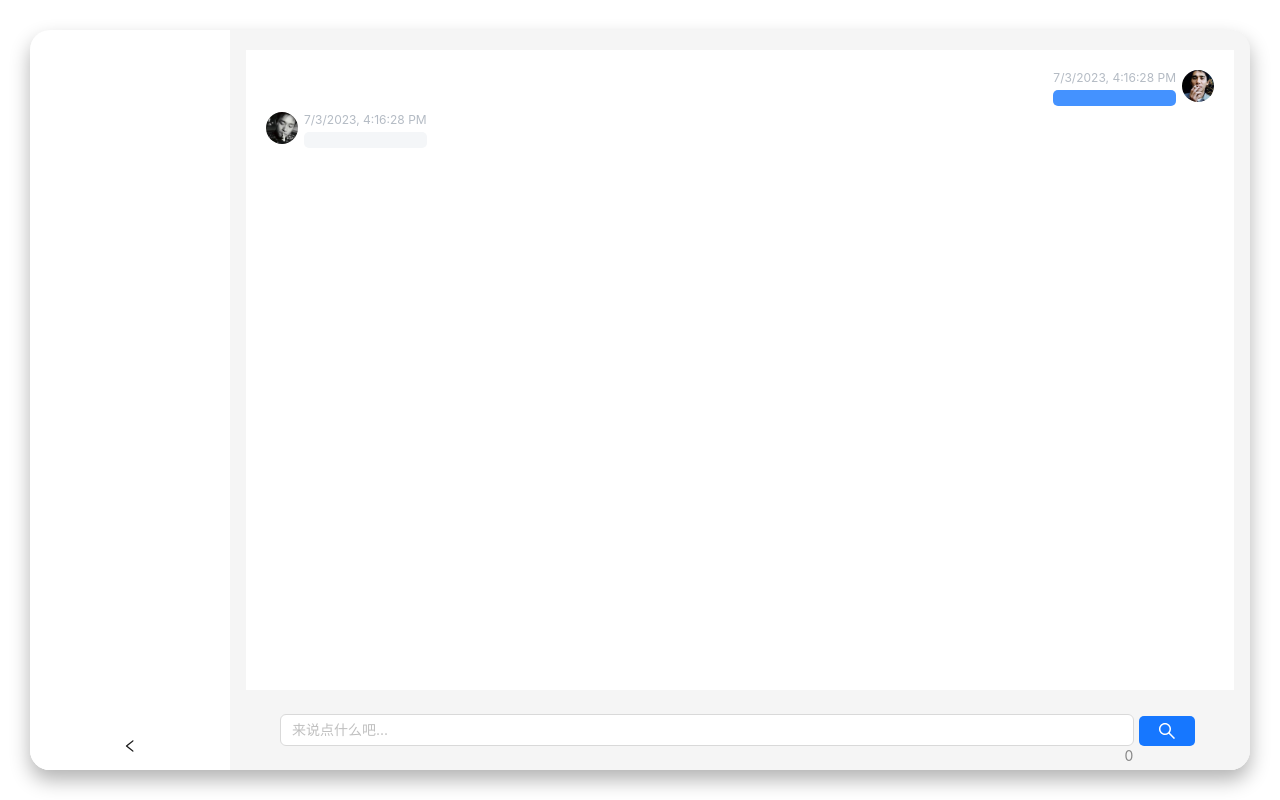
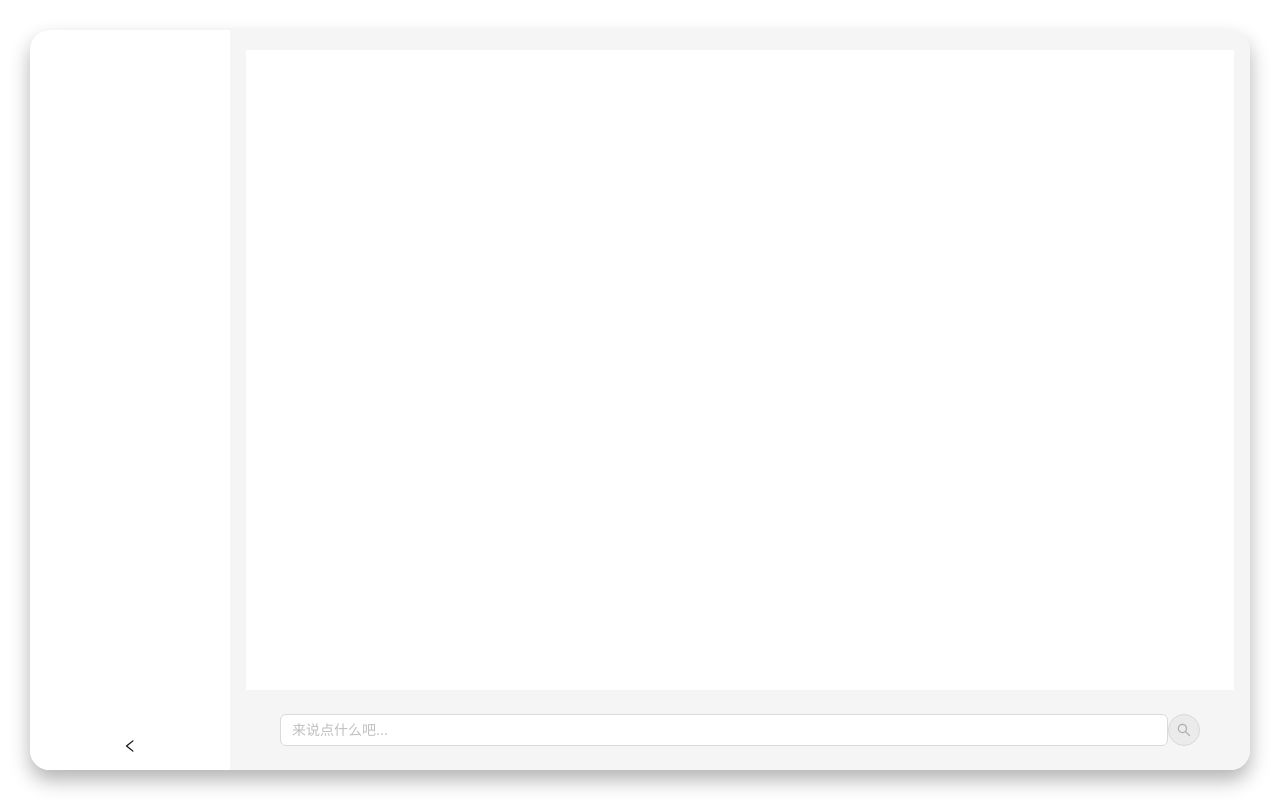
Before and after one commit to tmKnight01/react-gpt-web, a React (Vite) app: page / in a window 1280 px wide. Built offline with nearby package versions, Linux system fonts and the light colour scheme.

Commit message:
feat: 接入api&实现流式响应

```diff
--- a/package.json
+++ b/package.json
@@ -4,7 +4,7 @@
   "version": "0.0.0",
   "type": "module",
   "scripts": {
-    "dev": "vite",
+    "dev": "vite --mode develoment",
     "build": "tsc && vite build",
     "lint": "eslint src --ext ts,tsx --report-unused-disable-directives --max-warnings 0",
     "preview": "vite preview"
--- a/src/service/api.ts
+++ b/src/service/api.ts
@@ -1 +1,20 @@
 import http from "./index";
+import type { GenericAbortSignal, AxiosProgressEvent } from "axios";
+
+// 获取请求接口
+export function getChatApi<T>(params: {
+  prompt: string;
+  signal?: GenericAbortSignal;
+  onDownloadProgress?: (progressEvent: AxiosProgressEvent) => void;
+}) {
+  const data = {
+    prompt: params.prompt,
+  };
+  return http<T>({
+    url: "/chat-process",
+    method: "post",
+    data,
+    onDownloadProgress: params.onDownloadProgress,
+    signal: params.signal,
+  });
+}
--- a/src/service/index.ts
+++ b/src/service/index.ts
@@ -1,5 +1,3 @@
-
-
 import axios, {
   AxiosResponse,
   RawAxiosRequestHeaders,
@@ -9,7 +7,7 @@ import axios, {
 } from "axios";
 import { message } from "antd";
 const intance = axios.create({
-  baseURL: import.meta.env.VITE_GLOB_API_URL,
+  baseURL: import.meta.env.VITE_APP_API_BASE_URL,
 });
 
 intance.interceptors.request.use(
@@ -41,8 +39,8 @@ export interface HttpOption {
   /*  该过滤器不需要区分data与params，直接将数据写入*/
   data?: any;
   headers?: RawAxiosRequestHeaders;
-  beforeRequest: () => void;
-  afterRequest: () => void; // 当请求数据失败时调用
+  beforeRequest?: () => void;
+  afterRequest?: () => void; // 当请求数据失败时调用
   onDownloadProgress?: (progressEvent: AxiosProgressEvent) => void;
   config?: AxiosRequestConfig;
   signal?: GenericAbortSignal;
@@ -54,19 +52,6 @@ export interface Response<T = any> {
   message: string | null; // fail response message
 }
 
-const successHandler = (res: AxiosResponse<Response>) => {
-  if (res.data.status === "Success") {
-    // 与服务端约定好
-    return res.data;
-  }
-  // 还有一个鉴权问题,后期处理
-  Promise.reject(res.data);
-};
-const failHandler = (err: Response<Error>) => {
-  message.error(err.message || "Error");
-  throw new Error(err.message || "Error");
-};
-
 function http<T = any>({
   url,
   data,
@@ -75,8 +60,24 @@ function http<T = any>({
   onDownloadProgress,
   signal,
   beforeRequest,
-//   afterRequest,
-}: HttpOption) {
+}: //   afterRequest,
+HttpOption) {
+  const successHandler = (res: AxiosResponse<Response<T>>) => {
+    console.log("res.data", res.data);
+    if (res.data.status === "Success" || typeof res.data === "string") {
+      //兼容下返回数据的情况
+
+      console.log("res", res);
+      // 与服务端约定好
+      return res.data.data;
+    }
+    // 还有一个鉴权问题,后期处理
+    Promise.reject(res.data);
+  };
+  const failHandler = (err: Response<Error>) => {
+    message.error(err.message || "Error");
+    throw new Error(err.message || "Error");
+  };
   method = method || "get";
   const params = Object.assign(
     typeof data === "function" ? data() : data ?? {},
@@ -84,9 +85,12 @@ function http<T = any>({
   );
   // 在请求之前要做的操作
   beforeRequest?.();
-  method === "get"
+  // debugger
+  return method === "get"
     ? intance.get(url, { params, signal }).then(successHandler, failHandler)
-    : intance.post(url, { data, headers,onDownloadProgress}).then(successHandler, failHandler);
+    : intance
+        .post(url, { data, headers, onDownloadProgress })
+        .then(successHandler, failHandler);
 }
 
 export default http;
--- a/src/typing/env.d.ts
+++ b/src/typing/env.d.ts
@@ -1,7 +1,11 @@
 /// <reference types="vite/client" />
 
-interface ImportMeteEnv {
+interface ImportMetaEnv {
   readonly VITE_GLOB_API_URL: string;
   readonly VITE_GLOB_API_TIMEOUT: string;
   readonly VITE_APP_API_BASE_URL: string;
 }
+
+interface ImportMeta {
+  readonly env: ImportMeta;
+}
--- a/src/view/layout/index.scss
+++ b/src/view/layout/index.scss
@@ -11,7 +11,6 @@
 
         &>.message-content {
             padding: 20px;
-
             margin-top: 20px;
 
         }
--- a/src/view/layout/index.tsx
+++ b/src/view/layout/index.tsx
@@ -1,13 +1,74 @@
-import React from "react";
-
-import { Layout, theme } from "antd";
+import { useMemo, useRef, useState } from "react";
+import { Layout, theme, Input, Button } from "antd";
 import Slider from "@/components/Slider";
-import ChatFooter from "@/components/Footer";
+import { SearchOutlined } from "@ant-design/icons";
 import Message from "@/components/Message";
-const { Content } = Layout;
+import { getChatApi } from "@/service/api";
+const { Content, Footer } = Layout;
+const { TextArea } = Input;
 import "./index.scss";
 
 function ChatLayout(): JSX.Element {
+  const [inputValue, setInputValue] = useState<string | undefined>(undefined);
+  const [chatList, setChatList] = useState<Chat.Chat[] | []>([]);
+  const loadingRef = useRef<boolean>(false);
+  const addChat = async (item: Chat.Chat) => {};
+
+  const disabled = useMemo(() => {
+    if (inputValue && !loadingRef.current) return false;
+    return true;
+  }, [inputValue]);
+
+  const updateChat = (idx: number, chatItem: Chat.Chat) => {
+    setChatList((chatList) =>
+      chatList.map((item, index) => {
+        if (index === idx) return { ...chatItem };
+        return item;
+      })
+    );
+  };
+
+  const onSubmit = async () => {
+    console.log("hellp");
+    console.log("InputValue", inputValue);
+    if (!inputValue || inputValue.trim() === "") return;
+    if (loadingRef.current) return;
+    setChatList((value) => [
+      ...value,
+      {
+        content: inputValue,
+        inversion: false,
+        dateTime: new Date().toLocaleString(),
+      },
+      {
+        content: "",
+        inversion: true,
+        dateTime: new Date().toLocaleString(),
+      },
+    ]);
+    loadingRef.current = true;
+    let tempVlaue = inputValue;
+    setInputValue(undefined);
+    const data = await getChatApi<Chat.ConversationResponse>({
+      prompt: tempVlaue,
+      onDownloadProgress(progressEvent) {
+
+        console.log("event", progressEvent);
+      },
+    });
+
+    loadingRef.current = false;
+    setChatList((value) => [
+      ...value,
+      {
+        content: data?.text as string,
+        inversion: true,
+        dateTime: new Date().toLocaleString(),
+      },
+    ]);
+    console.log("data", data);
+  };
+
   const {
     token: { colorBgContainer },
   } = theme.useToken();
@@ -25,11 +86,39 @@ function ChatLayout(): JSX.Element {
                 overflowY: "auto",
               }}
             >
-              <Message inversion={false} />
-              <Message inversion={true} />
+              {chatList.map((item, i) => (
+                <Message
+                  key={i}
+                  inversion={item.inversion}
+                  content={item.content}
+                />
+              ))}
             </div>
           </Content>
-          <ChatFooter />
+          <Footer className="chat-footer">
+            <TextArea
+              onChange={(e) => setInputValue(e.currentTarget.value)}
+              onKeyDown={(event) => {
+                if (event.keyCode === 13) event.preventDefault();
+              }}
+              value={inputValue}
+              onPressEnter={onSubmit}
+              // showCount
+              style={{ scrollbarWidth: "none", scrollbarColor: "red" }}
+              placeholder="来说点什么吧..."
+              autoSize={{ minRows: 1, maxRows: 6 }}
+            />
+            <Button
+              disabled={disabled}
+              type="primary"
+              shape="circle"
+              loading={loadingRef.current}
+              icon={!loadingRef.current && <SearchOutlined />}
+            />
+            {/* <Button disabled={disabled} color="">
+              <SearchOutlined style={{ color: "#fff", fontSize: "18px" }} />
+            </Button> */}
+          </Footer>
         </Layout>
       </Layout>
     </>
--- a/vite.config.ts
+++ b/vite.config.ts
@@ -1,12 +1,29 @@
-import { defineConfig } from "vite";
+import { defineConfig, loadEnv, PluginOption } from "vite";
 import react from "@vitejs/plugin-react-swc";
 import { resolve } from "path";
 
-export default defineConfig({
+export default defineConfig((env) => {
+  const viteEnv = loadEnv(env.mode, process.cwd()) as unknown as ImportMetaEnv;
+
+  return {
+    envDir: "./env",
     plugins: [react()],
     css: {
       preprocessorOptions: {
         scss: {},
+      },
+    },
+
+    server: {
+      host: "0.0.0.0",
+      open: true,
+      port: 5173,
+      proxy: {
+        "/api": {
+          target: viteEnv.VITE_APP_API_BASE_URL,
+          changeOrigin: true, // 允许跨域
+          rewrite: (path) => path.replace("/api/", "/"),
+        },
       },
     },
     resolve: {
@@ -14,4 +31,5 @@ export default defineConfig({
         "@": resolve(__dirname, "./src"),
       },
     },
+  };
 });
```
Also changed, not shown: src/typing/chat.d.ts (added, +31 -0 lines), src/components/Message/index.scss (line endings or trailing spaces), 2 other files (tests, documents, lock files or other folders). Lines whose indentation alone changed are shown as unchanged.
